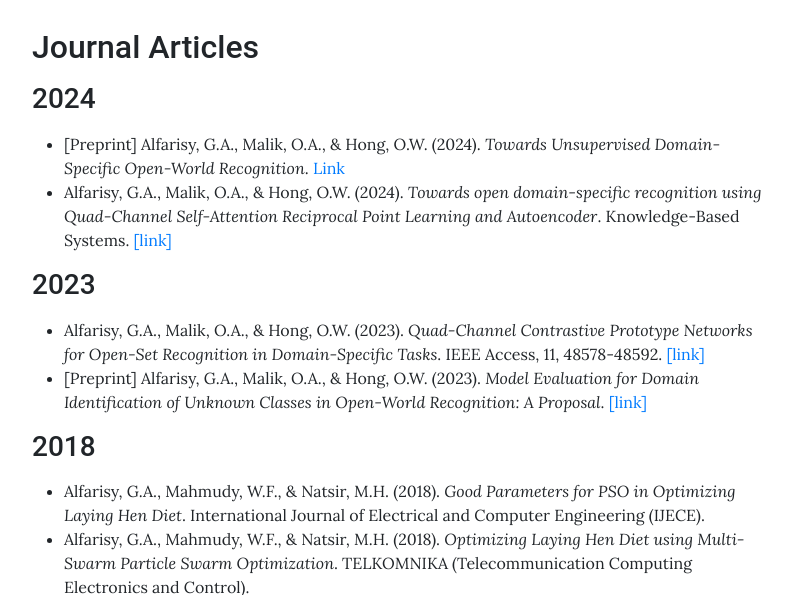
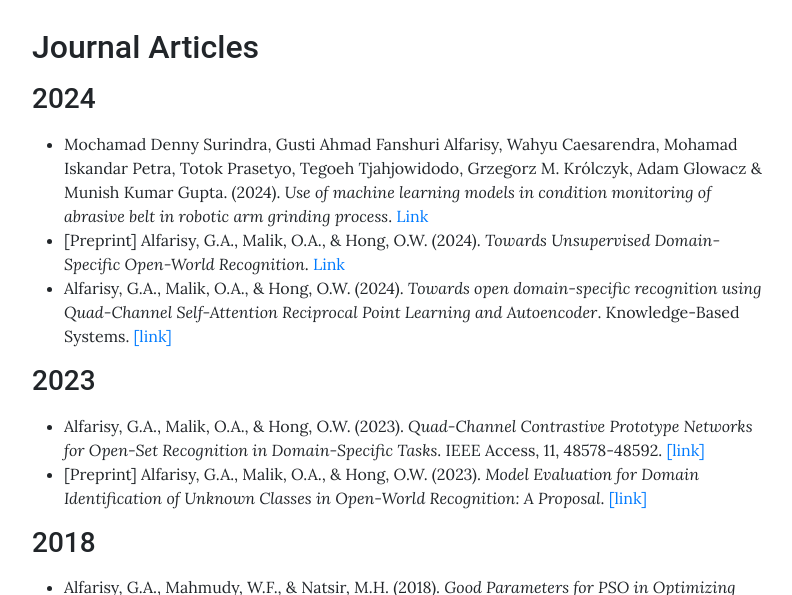
Before and after one commit to gusti-alfarisy/gusti-alfarisy.github.io, a Jekyll site: the page built from pages/publications.md, in a window 1280 px wide and 900 px high, cut to the strip 305-900 px from the top of the window. Shown: the whole strip, without its empty margins (240-1032 px from the left). Built offline with Jekyll 4.4.1, drawn with Linux system fonts in a browser that asks for light colours.

Commit message:
update home page

```diff
--- a/pages/publications.md
+++ b/pages/publications.md
@@ -9,6 +9,7 @@ permalink: /publications/
 
 ## Journal Articles
 ### 2024
+- Mochamad Denny Surindra, Gusti Ahmad Fanshuri Alfarisy, Wahyu Caesarendra, Mohamad Iskandar Petra, Totok Prasetyo, Tegoeh Tjahjowidodo, Grzegorz M. Królczyk, Adam Glowacz & Munish Kumar Gupta. (2024). *Use of machine learning models in condition monitoring of abrasive belt in robotic arm grinding process*. [Link](https://link.springer.com/article/10.1007/s10845-024-02410-6)
 - [Preprint] Alfarisy, G.A., Malik, O.A., & Hong, O.W. (2024). *Towards Unsupervised Domain-Specific Open-World Recognition*. [Link](https://papers.ssrn.com/sol3/papers.cfm?abstract_id=4719921)
 - Alfarisy, G.A., Malik, O.A., & Hong, O.W. (2024). *Towards open domain-specific recognition using Quad-Channel Self-Attention Reciprocal Point Learning and Autoencoder*. Knowledge-Based Systems. [[link]](https://www.sciencedirect.com/science/article/pii/S0950705123010109)
 
```
